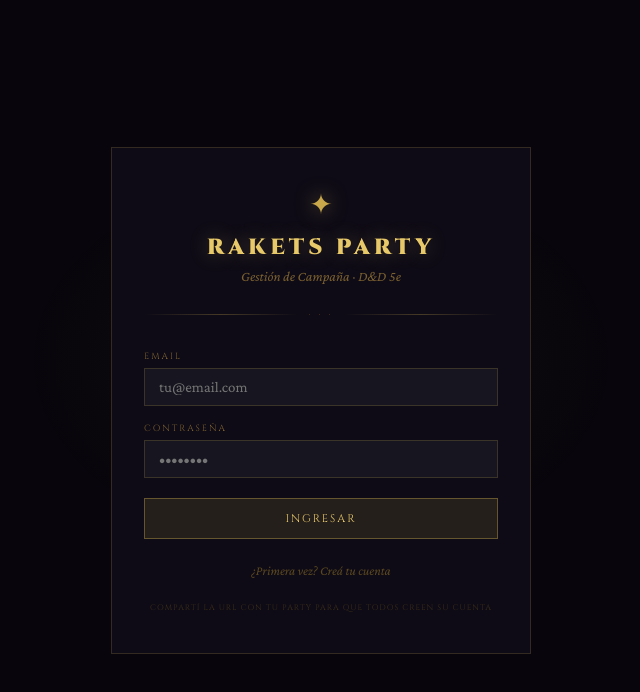
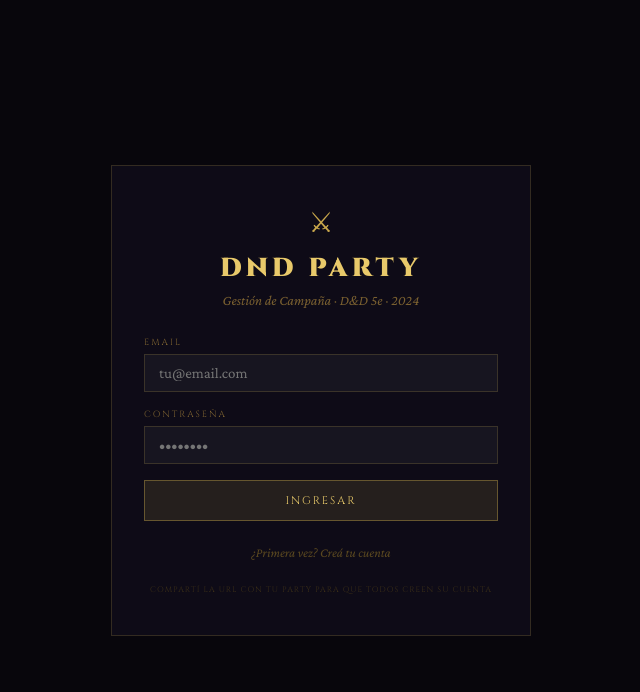
Before and after one commit to Francisco27-vcp/DND-PARTY, a React (Create React App) app: page /login in a window 1280 px wide. Shown: the top 692 px of the page, without its empty margins (319-959 px from the left). Built offline with nearby package versions, Linux system fonts and the light colour scheme; no server answers.

Commit message:
Nuevo Login

```diff
--- a/src/pages/Login.js
+++ b/src/pages/Login.js
@@ -1,4 +1,3 @@
-// src/pages/Login.js
 import React, { useState } from 'react';
 import { signInWithEmailAndPassword, createUserWithEmailAndPassword } from 'firebase/auth';
 import { auth } from '../lib/firebase';
@@ -25,70 +24,39 @@ export default function Login() {
         'auth/user-not-found': 'Usuario no encontrado.',
         'auth/wrong-password': 'Contraseña incorrecta.',
         'auth/email-already-in-use': 'Ese email ya tiene cuenta.',
-        'auth/weak-password': 'La contraseña debe tener al menos 6 caracteres.',
-        'auth/invalid-email': 'Email inválido.',
+        'auth/weak-password': 'Mínimo 6 caracteres.',
         'auth/invalid-credential': 'Email o contraseña incorrectos.',
       };
-      setError(msgs[err.code] || 'Error al ingresar. Verificá tus datos.');
+      setError(msgs[err.code] || 'Error al ingresar.');
     }
     setLoading(false);
   };
 
   return (
     <div style={s.page}>
-      {/* BG decoration */}
-      <div style={s.bgGlow} />
-
-      <div style={s.card} className="fade-in">
-        {/* Header */}
+      <div style={s.card}>
         <div style={s.header}>
-          <div style={s.gem}>✦</div>
-          <h1 style={s.title}>RAKETS PARTY</h1>
-          <p style={s.subtitle}>Gestión de Campaña · D&D 5e</p>
+          <div style={s.gem}>⚔</div>
+          <h1 style={s.title}>DND PARTY</h1>
+          <p style={s.subtitle}>Gestión de Campaña · D&D 5e · 2024</p>
         </div>
-
-        <div style={s.divider}>
-          <div style={s.divLine} />
-          <span style={s.divGem}>· · ·</span>
-          <div style={s.divLine} />
-        </div>
-
-        {/* Form */}
         <form onSubmit={handle} style={s.form}>
           <div style={s.field}>
             <label style={s.label}>Email</label>
-            <input
-              type="email"
-              value={email}
-              onChange={e => setEmail(e.target.value)}
-              style={s.input}
-              placeholder="tu@email.com"
-              required
-            />
+            <input type="email" value={email} onChange={e => setEmail(e.target.value)} style={s.input} placeholder="tu@email.com" required />
           </div>
           <div style={s.field}>
             <label style={s.label}>Contraseña</label>
-            <input
-              type="password"
-              value={password}
-              onChange={e => setPassword(e.target.value)}
-              style={s.input}
-              placeholder="••••••••"
-              required
-            />
+            <input type="password" value={password} onChange={e => setPassword(e.target.value)} style={s.input} placeholder="••••••••" required />
           </div>
-
           {error && <p style={s.error}>{error}</p>}
-
           <button type="submit" style={s.btn} disabled={loading}>
             {loading ? 'Cargando...' : isNew ? 'Crear cuenta' : 'Ingresar'}
           </button>
         </form>
-
         <button onClick={() => { setIsNew(!isNew); setError(''); }} style={s.toggle}>
           {isNew ? '¿Ya tenés cuenta? Ingresá' : '¿Primera vez? Creá tu cuenta'}
         </button>
-
         <p style={s.hint}>Compartí la URL con tu party para que todos creen su cuenta</p>
       </div>
     </div>
@@ -96,131 +64,18 @@ export default function Login() {
 }
 
 const s = {
-  page: {
-    minHeight: '100vh',
-    display: 'flex',
-    alignItems: 'center',
-    justifyContent: 'center',
-    padding: '20px',
-    position: 'relative',
-    overflow: 'hidden',
-  },
-  bgGlow: {
-    position: 'fixed',
-    top: '20%',
-    left: '50%',
-    transform: 'translateX(-50%)',
-    width: '600px',
-    height: '400px',
-    background: 'radial-gradient(ellipse, rgba(201,168,76,0.06) 0%, transparent 70%)',
-    pointerEvents: 'none',
-  },
-  card: {
-    background: 'rgba(15,12,24,0.95)',
-    border: '1px solid rgba(201,168,76,0.2)',
-    padding: '40px 32px',
-    width: '100%',
-    maxWidth: '420px',
-    position: 'relative',
-  },
-  header: { textAlign: 'center', marginBottom: '24px' },
-  gem: {
-    fontSize: '28px',
-    color: '#c9a84c',
-    textShadow: '0 0 20px rgba(201,168,76,0.6)',
-    display: 'block',
-    marginBottom: '12px',
-    animation: 'fadeIn 1s ease-out',
-  },
-  title: {
-    fontFamily: 'Cinzel,serif',
-    fontSize: '22px',
-    fontWeight: '900',
-    letterSpacing: '4px',
-    color: '#e8c96a',
-    textShadow: '0 0 20px rgba(232,201,106,0.3)',
-  },
-  subtitle: {
-    fontFamily: 'Crimson Pro,serif',
-    fontStyle: 'italic',
-    fontSize: '14px',
-    color: '#7a6030',
-    marginTop: '6px',
-  },
-  divider: {
-    display: 'flex',
-    alignItems: 'center',
-    gap: '10px',
-    marginBottom: '28px',
-  },
-  divLine: {
-    flex: 1,
-    height: '1px',
-    background: 'linear-gradient(to right, transparent, rgba(201,168,76,0.3), transparent)',
-  },
-  divGem: {
-    fontFamily: 'Cinzel,serif',
-    fontSize: '10px',
-    color: '#5a4020',
-    letterSpacing: '3px',
-  },
+  page: { minHeight: '100vh', display: 'flex', alignItems: 'center', justifyContent: 'center', padding: '20px' },
+  card: { background: 'rgba(15,12,24,0.95)', border: '1px solid rgba(201,168,76,0.2)', padding: '40px 32px', width: '100%', maxWidth: '420px' },
+  header: { textAlign: 'center', marginBottom: '28px' },
+  gem: { fontSize: '28px', color: '#c9a84c', display: 'block', marginBottom: '12px' },
+  title: { fontFamily: 'Cinzel,serif', fontSize: '26px', fontWeight: '900', letterSpacing: '4px', color: '#e8c96a' },
+  subtitle: { fontFamily: 'Crimson Pro,serif', fontStyle: 'italic', fontSize: '14px', color: '#7a6030', marginTop: '6px' },
   form: { display: 'flex', flexDirection: 'column', gap: '16px', marginBottom: '16px' },
   field: { display: 'flex', flexDirection: 'column', gap: '6px' },
-  label: {
-    fontFamily: 'Cinzel,serif',
-    fontSize: '9px',
-    letterSpacing: '2px',
-    color: '#7a6030',
-    textTransform: 'uppercase',
-  },
-  input: {
-    background: 'rgba(255,255,255,0.04)',
-    border: '1px solid rgba(201,168,76,0.2)',
-    color: '#f5f0e8',
-    fontFamily: 'Crimson Pro,serif',
-    fontSize: '15px',
-    padding: '10px 14px',
-    outline: 'none',
-    transition: 'border-color 0.2s',
-  },
-  error: {
-    fontFamily: 'Crimson Pro,serif',
-    fontSize: '13px',
-    color: '#c06060',
-    textAlign: 'center',
-  },
-  btn: {
-    background: 'rgba(201,168,76,0.12)',
-    border: '1px solid rgba(201,168,76,0.4)',
-    color: '#e8c96a',
-    fontFamily: 'Cinzel,serif',
-    fontSize: '11px',
-    letterSpacing: '2px',
-    padding: '12px',
-    cursor: 'pointer',
-    textTransform: 'uppercase',
-    transition: 'all 0.2s',
-    marginTop: '4px',
-  },
-  toggle: {
-    background: 'transparent',
-    border: 'none',
-    color: '#5a4820',
-    fontFamily: 'Crimson Pro,serif',
-    fontStyle: 'italic',
-    fontSize: '13px',
-    cursor: 'pointer',
-    width: '100%',
-    textAlign: 'center',
-    padding: '8px',
-  },
-  hint: {
-    fontFamily: 'Cinzel,serif',
-    fontSize: '8px',
-    letterSpacing: '1px',
-    color: '#3a2e18',
-    textAlign: 'center',
-    marginTop: '16px',
-    textTransform: 'uppercase',
-  },
+  label: { fontFamily: 'Cinzel,serif', fontSize: '9px', letterSpacing: '2px', color: '#7a6030', textTransform: 'uppercase' },
+  input: { background: 'rgba(255,255,255,0.04)', border: '1px solid rgba(201,168,76,0.2)', color: '#f5f0e8', fontFamily: 'Crimson Pro,serif', fontSize: '15px', padding: '10px 14px', outline: 'none' },
+  error: { fontFamily: 'Crimson Pro,serif', fontSize: '13px', color: '#c06060', textAlign: 'center' },
+  btn: { background: 'rgba(201,168,76,0.12)', border: '1px solid rgba(201,168,76,0.4)', color: '#e8c96a', fontFamily: 'Cinzel,serif', fontSize: '11px', letterSpacing: '2px', padding: '12px', cursor: 'pointer', textTransform: 'uppercase' },
+  toggle: { background: 'transparent', border: 'none', color: '#5a4820', fontFamily: 'Crimson Pro,serif', fontStyle: 'italic', fontSize: '13px', cursor: 'pointer', width: '100%', textAlign: 'center', padding: '8px' },
+  hint: { fontFamily: 'Cinzel,serif', fontSize: '8px', letterSpacing: '1px', color: '#3a2e18', textAlign: 'center', marginTop: '16px', textTransform: 'uppercase' },
 };
```
